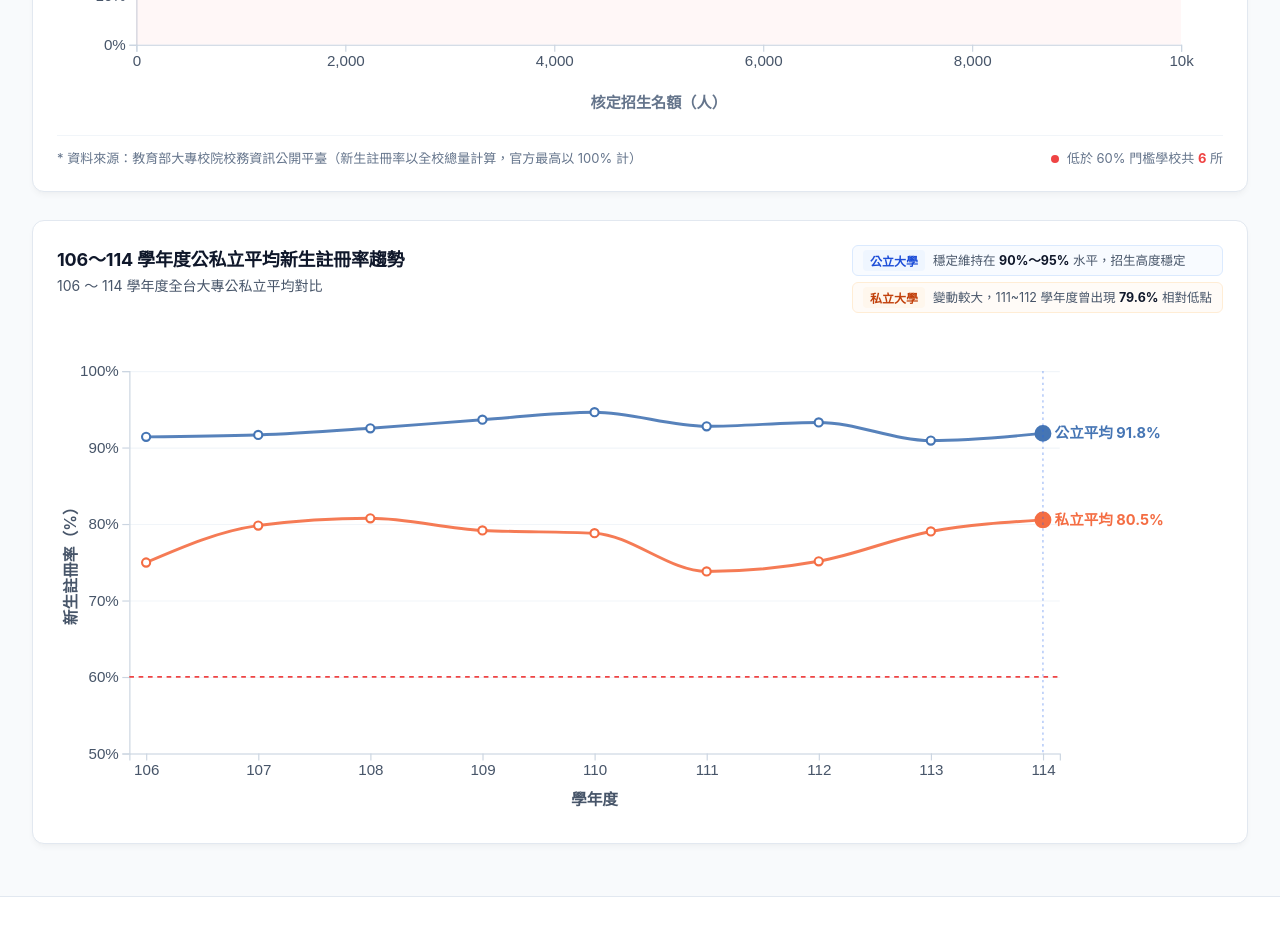
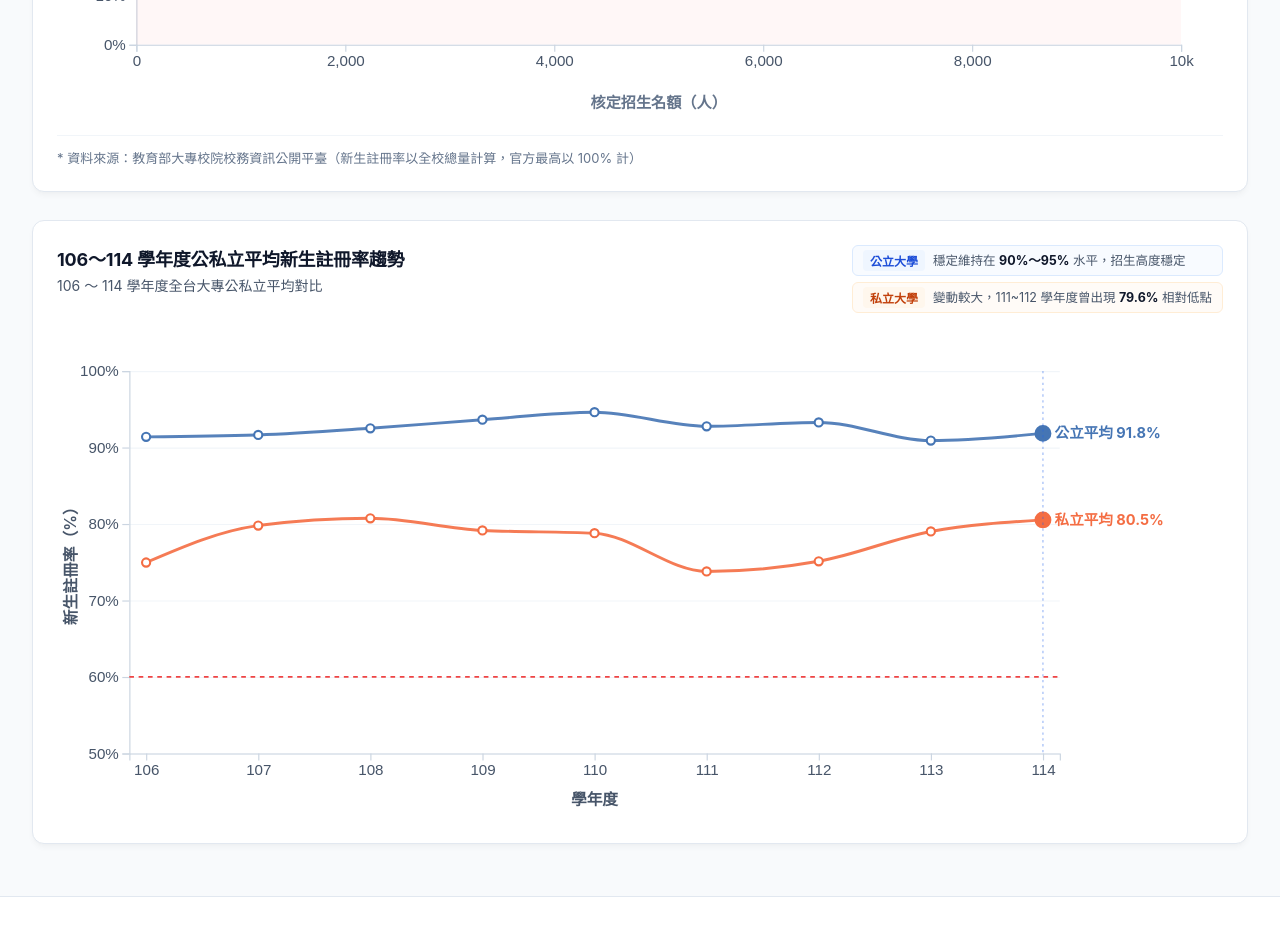
Before and after one commit to powerkaifu/1151VIS-HW1-415085011-CHANG-KAI-FU, a Vue app: page / in a window 1280 px wide. Shown: the part 1160-2086 px from the top of the page. Built offline with nearby package versions, Linux system fonts and the light colour scheme.

Commit message:
refactor(ui): 移除散佈圖底部重複的門檻統計文字，簡化視覺雜訊

```diff
--- a/src/components/ScatterPlot.vue
+++ b/src/components/ScatterPlot.vue
@@ -362,10 +362,6 @@ onMounted(render)
       <div class="footnote">
         * 資料來源：教育部大專校院校務資訊公開平臺（新生註冊率以全校總量計算，官方最高以 100% 計）
       </div>
-      <div class="threshold-legend">
-        <span class="danger-dot"></span> 低於 60% 門檻學校共
-        <strong>{{ data.filter(d => d.rate !== null && d.rate < dangerThreshold).length }}</strong> 所
-      </div>
     </div>
   </div>
 </template>
@@ -610,28 +606,12 @@ onMounted(render)
 .card-footer {
   margin-top: 16px;
   display: flex;
-  justify-content: space-between;
+  justify-content: flex-start;
   align-items: center;
-  flex-wrap: wrap;
-  gap: 8px;
   font-size: 13px;
   color: #64748b;
   border-top: 1px solid #f1f5f9;
   padding-top: 12px;
-}
-
-.danger-dot {
-  display: inline-block;
-  width: 8px;
-  height: 8px;
-  border-radius: 50%;
-  background: #ef4444;
-  margin-right: 4px;
-}
-
-.threshold-legend strong {
-  color: #ef4444;
-  font-weight: 700;
 }
 
 :deep(.x-axis text),
```
